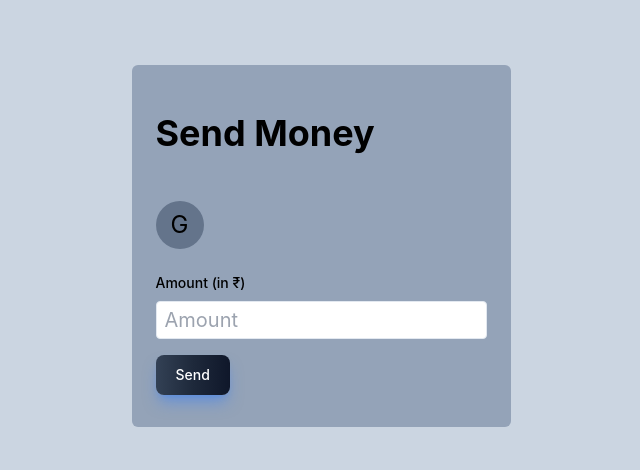
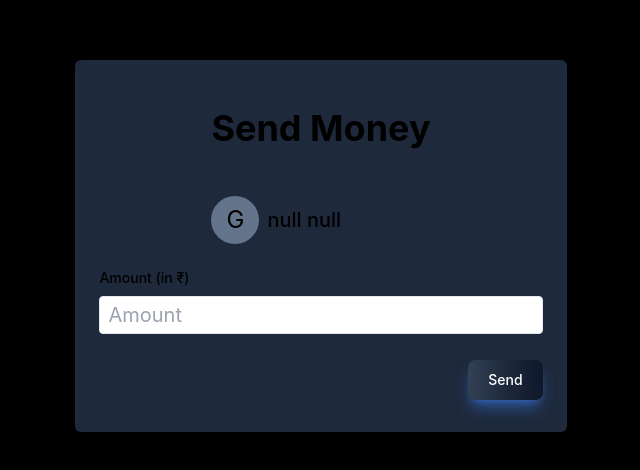
Before and after one commit to shreyansh1410/paytm, a React (Vite) app in the folder frontend/: page /send in a window 1280 px wide. Shown: the part 154-624 px from the top of the page, without its empty margins (319-959 px from the left). Built offline with nearby package versions, Linux system fonts and the light colour scheme; a web font is replaced by a local one.

Commit message:
installed lucid react and searchParams

```diff
--- a/frontend/package.json
+++ b/frontend/package.json
@@ -18,6 +18,7 @@
     "axios": "^1.7.7",
     "express-jwt": "^8.4.1",
     "jwt-decode": "^4.0.0",
+    "lucide-react": "^0.453.0",
     "react": "^18.2.0",
     "react-dom": "^18.2.0",
     "react-router-dom": "^6.27.0"
--- a/frontend/src/components/SingleUser.jsx
+++ b/frontend/src/components/SingleUser.jsx
@@ -22,11 +22,18 @@ const SingleUser = ({ id, firstName, lastName }) => {
           </div>
         </div>
 
-        <div className="flex flex-col justify-center h-ful">
+        <div className="flex flex-col justify-center h-full">
           <Button
             onClick={(e) => {
-              // navigate("/send?id=" + id + "&name=" + firstName);
-              <Send id={id} firstName={firstName} lastName={lastName} />;
+              navigate(
+                "/send?id=" +
+                  id +
+                  "&firstName=" +
+                  firstName +
+                  "&lastName=" +
+                  lastName
+              );
+              // <Send id={id} firstName={firstName} lastName={lastName} />;
               // alert("Hi");
             }}
             buttonText={"Send Money"}
--- a/frontend/src/pages/Send.jsx
+++ b/frontend/src/pages/Send.jsx
@@ -1,25 +1,29 @@
+import { useSearchParams } from "react-router-dom";
 import { Button } from "../components/Button";
 import { Heading } from "../components/Heading";
 import { InputBox } from "../components/InputBox";
 
-export const Send = ({ id, firstName, lastName }) => {
+export const Send = () => {
+  const [searchParams, setSearchParams] = useSearchParams();
+  const userId = searchParams.get("id");
+  const firstName = searchParams.get("firstName");
+  const lastName = searchParams.get("lastName");
   return (
-    <div className="flex items-center justify-center min-h-screen bg-slate-300">
-      <div className="flex flex-col mx-auto max-w-screen-md text-xl bg-slate-400 p-4 rounded-md">
-        <div className="p-2">
+    <div className="flex items-center justify-center min-h-[100vh] bg-black">
+      <div className="flex flex-col mx-auto max-w-screen-lg text-xl bg-slate-800 p-4 rounded-md">
+        <div className="p-2 mx-28">
           <Heading heading={"Send Money"} />
         </div>
-        <div className="flex justify-start items-center p-2">
+        <div className="flex justify-start items-center p-2 mx-28">
           <div className="mr-2 bg-slate-500 rounded-full text-2xl w-12 h-12 items-center justify-center flex">
             {firstName?firstName[0]:"G"}
           </div>
-          <span className="font-medium">{firstName}</span>
-          <span className="font-medium">{lastName}</span>
+          <span className="font-medium">{`${firstName} ${lastName}`}</span>
         </div>
-        <div className="p-2">
+        <div className="p-2 h-[100px]">
           <InputBox label={"Amount (in ₹)"} placeholder={"Amount"} />
         </div>
-        <div className="p-2">
+        <div className="p-2 flex justify-end">
           <Button buttonText={"Send"} />
         </div>
       </div>
```
Also changed, not shown: 1 other file (tests, documents, lock files or other folders).
